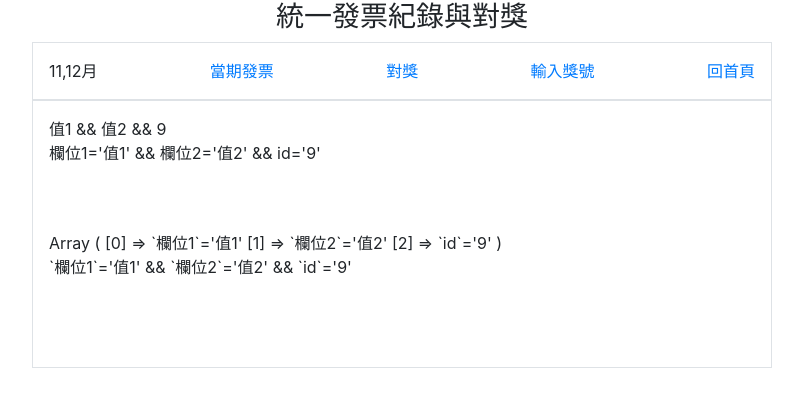
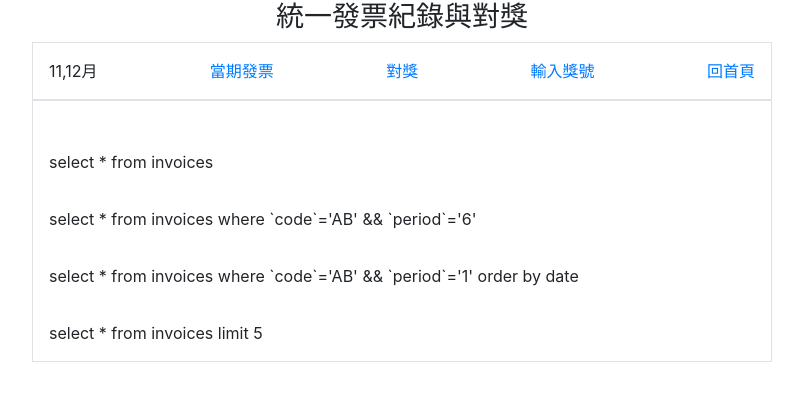
Before and after one commit to wdaweb/invoice-adriftchen, a PHP site: page /index.php?do=test in a window 1280 px wide. Shown: the top 407 px of the page, without its empty margins (238-1041 px from the left). Run offline with PHP 8.4, Linux system fonts and the light colour scheme; tables that the repository leaves empty or names only in its code hold one stand-in row (values such as "Sample post").

Commit message:
增加all()函式來取得多筆資料

```diff
--- a/test.php
+++ b/test.php
@@ -2,34 +2,11 @@
 
 include_once "base.php";
 
-
-
-//"select * from invoices where id='9'";
-//$row=$pdo->query("select * from invoices where id='9'")->fetch();
-//$res=回傳的id為9的發票內容
-echo implode(" && ",['欄位1'=>'值1','欄位2'=>'值2','id'=>'9']);
-echo "<br>";
-echo "欄位1='值1' && 欄位2='值2' && id='9'";
-echo "<hr>";
-$array=['欄位1'=>'值1','欄位2'=>'值2','id'=>'9'];
-echo "<hr>";
-
-//利用一個暫時的陣列來存放語句的片段
-foreach($array as $key => $value){
-    $tmp[]=sprintf("`%s`='%s'",$key,$value);
-    //$tmp[]="`".$key."`='".$value."'";
-}
-
-print_r($tmp);
-echo "<br>";
-
-//使用implode把暫時陣列中的語句串回SQL語法
-echo implode(" && ",$tmp);
-
-echo "<br>";
+//取得單一資料的自訂函式
 function find($table,$id){
     global $pdo;
     $sql="select * from $table where "; //把重複的句子拉到前面
+
     if(is_array($id)){
         foreach($id as $key => $value){
             $tmp[]=sprintf("`%s`='%s'",$key,$value);
@@ -44,14 +21,60 @@ function find($table,$id){
     return $row;
 }
 
-$row=find('invoices',5);
-echo $row['code'].$row['number']."<br>";
+function all($table,...$arg){
+  global $pdo;
 
-$row=find('invoices',['code'=>'KJ','number'=>'69954161']);
-echo $row['code'].$row['number']."<br>";
+//   echo gettype($arg);
 
-$row=find('invoices',17);
-echo $row['code'].$row['number']."<br>";
+  $sql="select * from $table ";
 
+  if(isset($arg[0])){
+    if(is_array($arg[0])){
+        //製作會在 where 後面的句子字串(陣列格式)
+        if(!empty($arg[0])){
+            foreach($arg[0] as $key => $value){
+                $tmp[]=sprintf("`%s`='%s'",$key,$value);
+                //$tmp[]="`".$key."`='".$value."'";
+            }
+
+            $sql=$sql." where ".implode(' && ',$tmp);
+        }
+
+    }else{
+        //製作非陣列的語句接在$sql後面
+            $sql=$sql.$arg[0];
+    }
+}
+
+if(isset($arg[1])){
+
+    $sql=$sql.$arg[1];
+
+}
+echo $sql."<br>";
+return $pdo->query($sql)->fetchAll();
+
+}
+// print_r(all('invoices',['id'=>20])[0]);
+// print_r(all('invoices',['code'=>'AB']));
+
+// echo "<hr>";
+// print_r(all('invoices'));
+// echo "<hr>";
+// print_r(all('invoices',['code'=>"AB",'period'=>6]));
+// echo "<hr>";
+// print_r(all('invoices',['code'=>"AB",'period'=>1])," order by date ");
+// echo "<hr>";
+// print_r(all('invoices'));
+
+//四種all()取得多筆資料的方法
+echo "<hr>";
+all('invoices');
+echo "<hr>";
+all('invoices',['code'=>"AB",'period'=>6]);
+echo "<hr>";
+all('invoices',['code'=>"AB",'period'=>1]," order by date ");
+echo "<hr>";
+all('invoices',"limit 5");
 
 ?>
```
